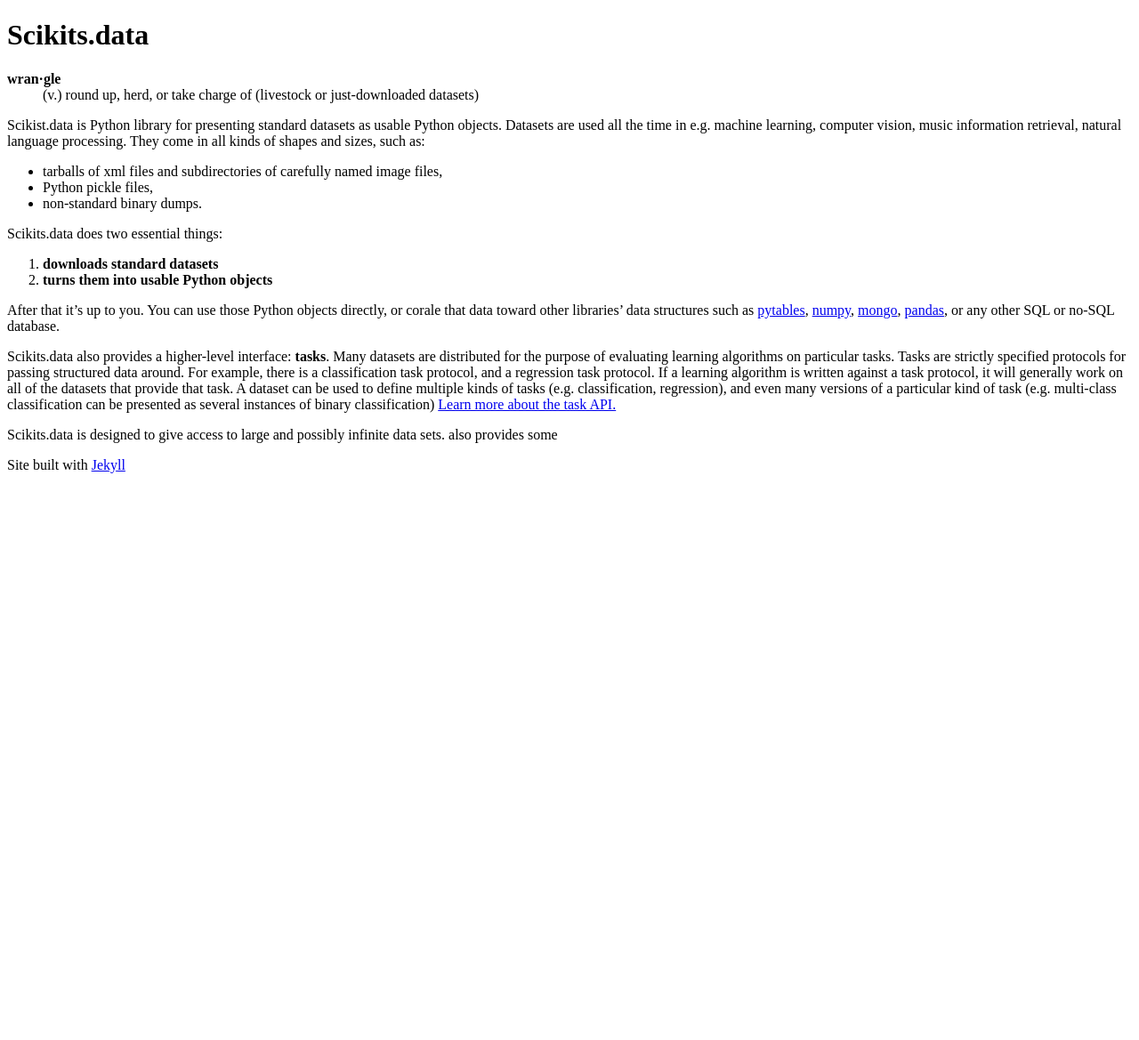
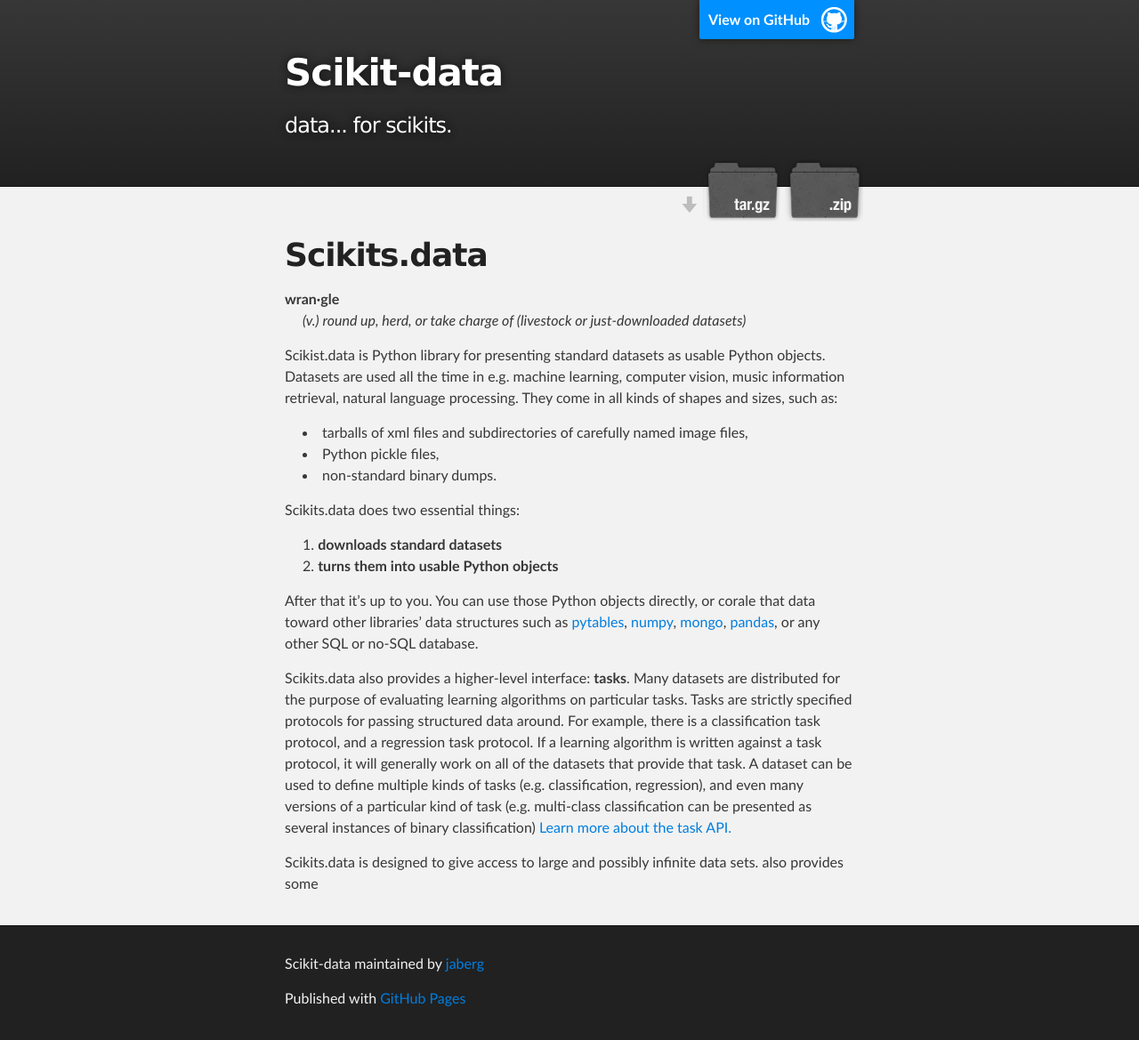
Before and after one commit to jaberg/skdata, a Jekyll site: the page built from index.markdown, in a window 1280 px wide. Shown: the whole page at 89% size. Built offline with Jekyll 4.4.1, drawn with Linux system fonts in a browser that asks for light colours; some web fonts are replaced; before the commit the page ends 900 px from its top, so only the background shows below that.

Commit message:
messing with gh-pages

```diff
--- a/_layouts/default.html
+++ b/_layouts/default.html
@@ -1,48 +1,46 @@
 <!DOCTYPE html PUBLIC "-//W3C//DTD XHTML 1.0 Strict//EN"
     "http://www.w3.org/TR/xhtml1/DTD/xhtml1-strict.dtd">
 <html xmlns="http://www.w3.org/1999/xhtml" xml:lang="en" lang="en-us">
-<head>
-   <meta http-equiv="content-type" content="text/html; charset=utf-8" />
-   <title> {{ page.top }} {{ page.title }}</title>
-   <meta name="author" content="James Bergstra" />
+  <head>
+    <meta charset='utf-8' />
+    <meta http-equiv="X-UA-Compatible" content="chrome=1" />
+    <meta name="description" content="Scikit-data : data... for scikits." />
 
-   <link rel="start" href="/" />
+    <link rel="stylesheet" type="text/css" media="screen" href="stylesheets/stylesheet.css">
 
-    {% if page.keywords %}
-    <meta name="keywords" content="{{ page.keywords }}">
-    {% endif %}
+    <title>Scikit-data</title>
+  </head>
 
-    {% if page.feed %}
-    <link rel="alternate" type="application/atom+xml" href="{{ page.feed }}" title="RSS feed" />
-    {% endif %}
+<body id="{{ page.section }}">
+    <!-- HEADER -->
+    <div id="header_wrap" class="outer">
+        <header class="inner">
+          <a id="forkme_banner" href="https://github.com/jaberg/scikit-data">View on GitHub</a>
 
-   <link rel="stylesheet"
-   href="http://fonts.googleapis.com/css?family=Droid+Serif:regular,italic,bold,bolditalic"
-   type="text/css" />
+          <h1 id="project_title">Scikit-data</h1>
+          <h2 id="project_tagline">data... for scikits.</h2>
 
-   <link rel="stylesheet"
-   href="http://fonts.googleapis.com/css?family=Droid+Sans:regular,bold"
-   type="text/css" />
+            <section id="downloads">
+              <a class="zip_download_link" href="https://github.com/jaberg/scikit-data/zipball/master">Download this project as a .zip file</a>
+              <a class="tar_download_link" href="https://github.com/jaberg/scikit-data/tarball/master">Download this project as a tar.gz file</a>
+            </section>
+        </header>
+    </div>
+    <!-- MAIN CONTENT -->
+    <div id="main_content_wrap" class="outer">
+      <section id="main_content" class="inner">
 
-   <!-- syntax highlighting CSS -->
-   <!--<link rel="stylesheet" href="./files/css/syntax.css" type="text/css" /> -->
+      {{ content }}
+      </section>
+    </div>
 
-   <!-- Homepage CSS -->
-   <!--
-   <link rel="stylesheet" href="./files/css/home.css" type="text/css" />
-   -->
-
-</head>
-<body id="{{ page.section }}">
-<div id="site">
-
-  {{ content }}
-
-  <div id="footer">
-    Site built with
-    <a href="https://github.com/mojombo/jekyll/" title="A static, minimalist CMS">Jekyll</a>
-  </div>
-</div>
+    <!-- FOOTER  -->
+    <div id="footer_wrap" class="outer">
+      <footer class="inner">
+        <p class="copyright">Scikit-data maintained by <a href="https://github.com/jaberg">jaberg</a></p>
+        <p>Published with <a href="http://pages.github.com">GitHub Pages</a></p>
+      </footer>
+    </div>
 
 <!-- Google Analytics script goes here -->
 </body>
```
Also changed, not shown: new-index.html (renamed from index.html), new-params.json (renamed from params.json).
